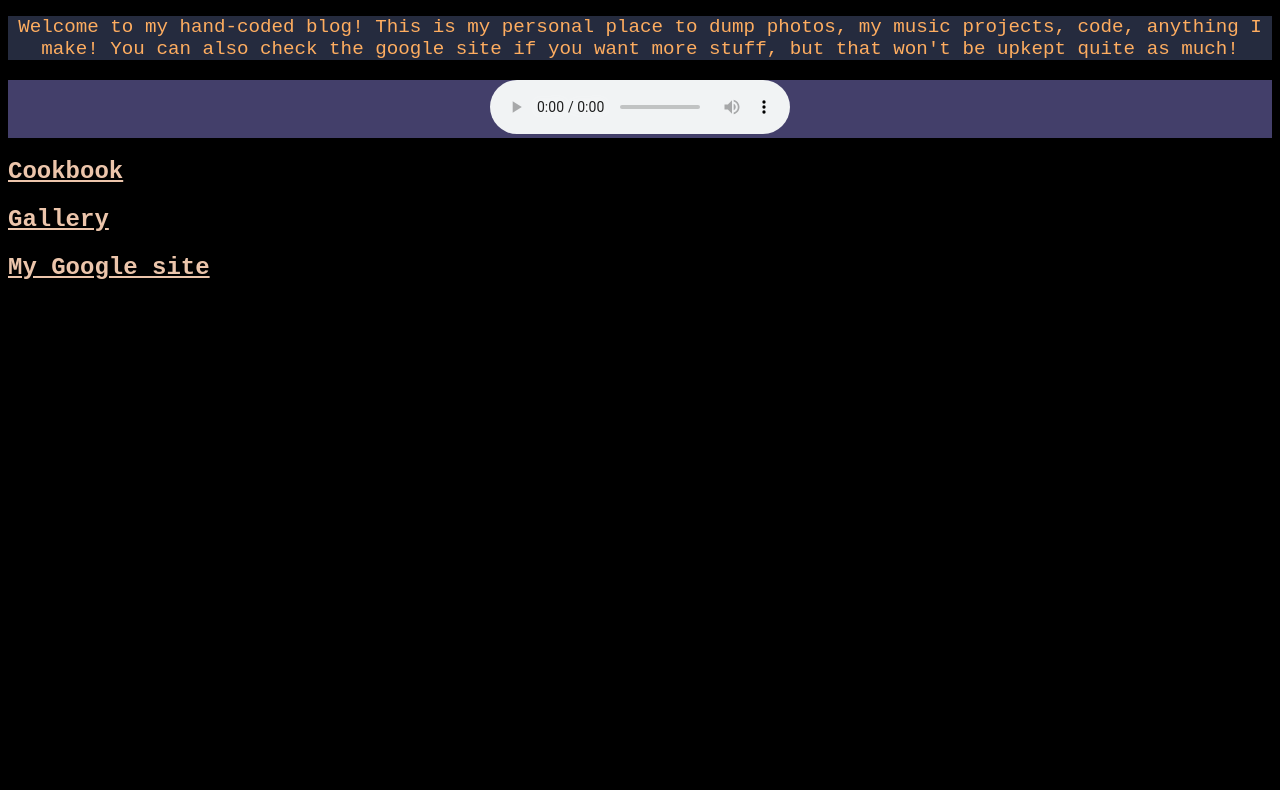
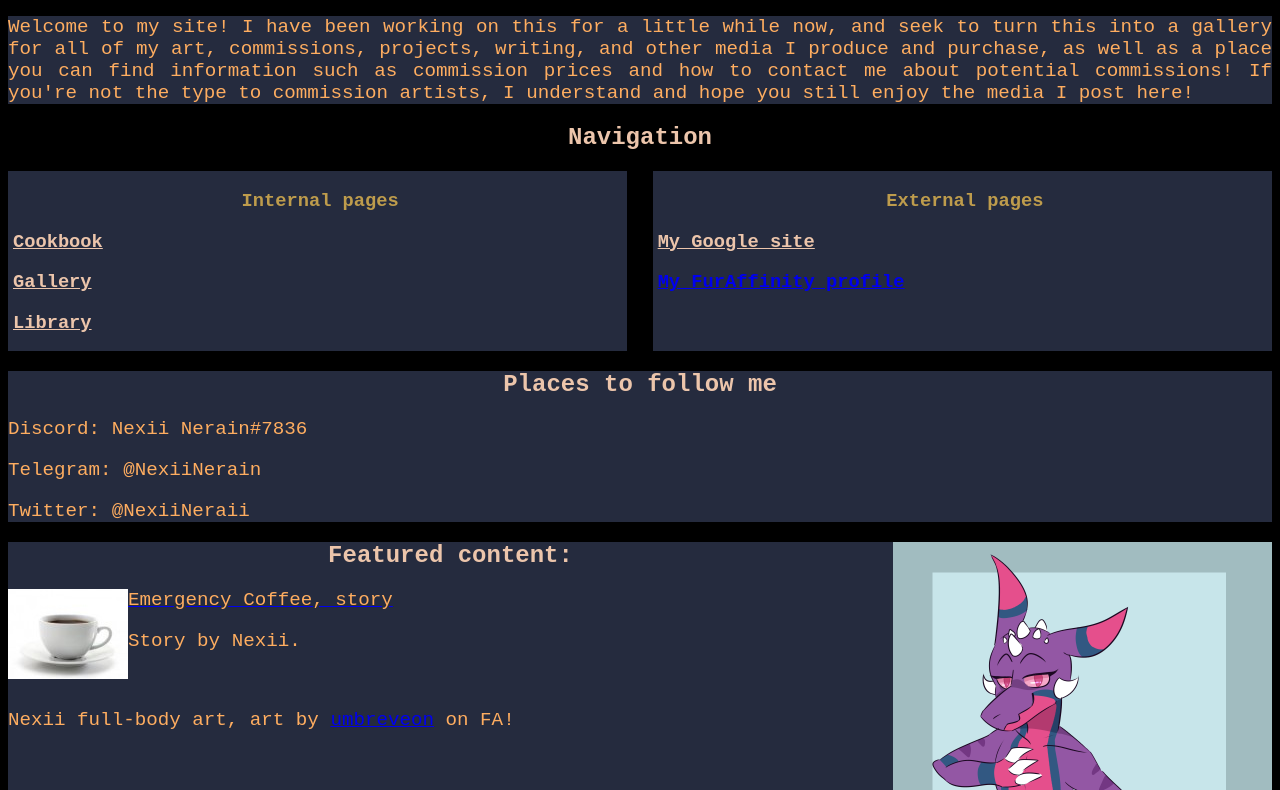
Before and after one commit to NexiiNerain/nexiinerain.github.io, a plain HTML site: page index.html in a window 1280 px wide. Shown: the part 102-892 px from the top of the page. Before the commit the page ends 800 px from the top, so only its background shows below. Drawn offline with Linux system fonts and the light colour scheme.

Commit message:
Site updates
Updated homepage, added Library and an entry to the library, as well as minor formatting fixes and other modifications.

```diff
--- a/index.html
+++ b/index.html
@@ -5,47 +5,111 @@
   <link rel="icon" type="image/png" href="/favicon.png">
   <style>
     body { background-color: black; }
-    h1 { color: pink; }
 
     .basicDiv {
       border: 10px;
       background-color: #252B3E;
-      text-align: center;
+      text-align: justify;
     }
-    .specialDiv {
-      border: 10px;
-      background-color: #433F6A;
-      text-align: center;
+    .containerDiv {
+      text-align: left;
+      width: 100%;
+    }
+    .divb {
+      width: 100%;
+      background-color: #252B3E;
+      height: 600px;
+    }
+    .leftDiv {
+      width: 49%;
+      height:180px;
+      float: left;
+      background-color: #252B3E;
+    }
+    .centerDiv {
+      width: 100%;
+      background-color: #252B3E;
+    }
+    .rightDiv {
+      width: 49%;
+      height:180px;
+      float: right;
+      background-color: #252B3E;
     }
     .primaryText {
       color: #ECC5AB;
       font-family:monospace,courier;
       text-align: center;
     }
-
+  a:visited {
+    color: #7C8B93;
+  }
   p {
     color: #FEAD60;
     font-family:monospace,courier;
     font-size: 1.2em;
   }
   h1 {
+    color: #E54E8C;
     font-size: 3em;
     font-family:monospace,courier;
+    text-align: center;
+  }
+  h2 {
+    color: #ECC5AB;
+    font-family:monospace,courier;
+    text-align: center;
+  }
+  h3 {
+    color: #BE9C4C;
+    font-family: monospace, courier;
+    padding-left: 5px;
   }
   </style>
 </head>
+
 <body>
-  <h1>Nexii Nerain's Blog</h1>
+  <h1>The World of Nexii Nerain</h1>
   <div class="basicDiv">
-    <p>Welcome to my hand-coded blog! This is my personal place to dump photos, my music projects, code, anything I make! You can also check the google site if you want more stuff, but that won't be upkept quite as much!</p>
+    <p>Welcome to my site! I have been working on this for a little while now, and seek to turn this into a gallery for all of my art, commissions, projects, writing, and other media I produce and purchase, as well as a place you can find information such as commission prices and how to contact me about potential commissions! If you're not the type to commission artists, I understand and hope you still enjoy the media I post here!</p>
   </div>
-  <div class="specialDiv">
-    <audio controls>
-      <source src="assets/audio/3.1_startup.wav" type="audio/wav">
-    </audio>
+  <h2>Navigation</h2>
+  <div class="containerDiv">
+    <div class="leftDiv">
+      <h3 align="center">Internal pages</h3>
+      <h3><a href="cookbook.html" class="primaryText">Cookbook</a></h3>
+      <h3><a href="gallery.html" class="primaryText">Gallery</a></h3>
+      <h3><a href="library.html" class="primaryText">Library</a></h3>
+    </div>
+    <div class="rightDiv">
+      <h3 align="center">External pages</h3>
+      <h3><a href="http://www.nexiinerain.com/" class="primaryText">My Google site</a></h3>
+      <h3><a href="https://www.furaffinity.net/user/nexiichrona/">My FurAffinity profile</a></h3>
+      <br><br>
+    </div>
+    <br>
   </div>
-    <h2><a href="cookbook.html" class="primaryText">Cookbook</a></h2>
-    <h2><a href="gallery.html" class="primaryText">Gallery</a></h2>
-    <h2><a href="http://www.nexiinerain.com/" class="primaryText">My Google site</a></h2>
+  <br><br><br><br><br><br><br><br><br>
+  <div class="containerDiv">
+    <div class="centerDiv">
+      <h2>Places to follow me</h2>
+      <p>Discord: Nexii Nerain#7836</p>
+      <p>Telegram: @NexiiNerain</p>
+      <p>Twitter: @NexiiNeraii</p>
+    </div>
+  </div>
+
+  <div class="containerDiv">
+    <div class="divb">
+      <img src="assets/pictures/art/nexii1.png" height="600px" align="right">
+      <h2>Featured content:</h2>
+      <a href="library/emergency-coffee.html"><img src="assets/pictures/coffee-stock.jpg" align="left">
+      <p>Emergency Coffee, story</p></a>
+      <p>Story by Nexii.</p>
+      <br>
+      <p align="bottom">Nexii full-body art, art by <a href="https://www.furaffinity.net/user/umbreveon/">umbreveon</a> on FA!</p>
+    </div>
+  </div>
+
 </body>
 </html>
```
Also changed, not shown: cookbook.html (+4 -1 lines), gallery.html (+4 -1 lines), library.html (added, +49 -0 lines), library/emergency-coffee.html (added, +40 -0 lines), recipes/vinegar-cookies.html (renamed from vinegar-cookies.html, +2 -2 lines), assets/pictures/coffee-stock.jpg (added).
